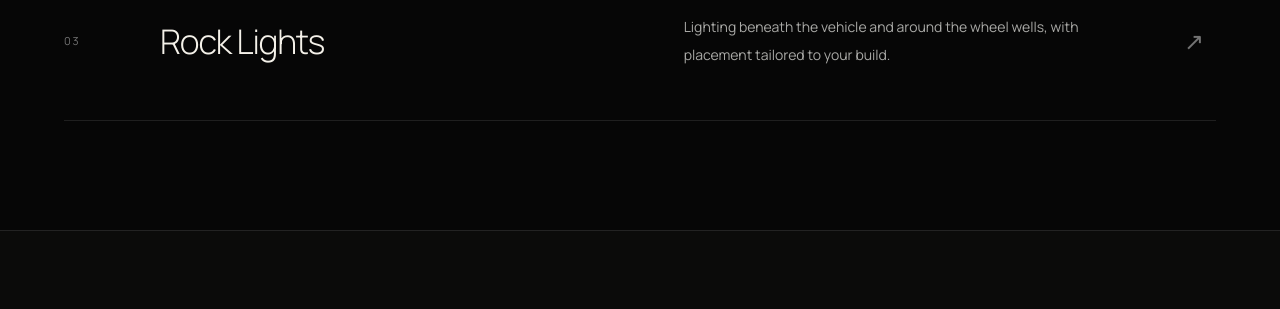
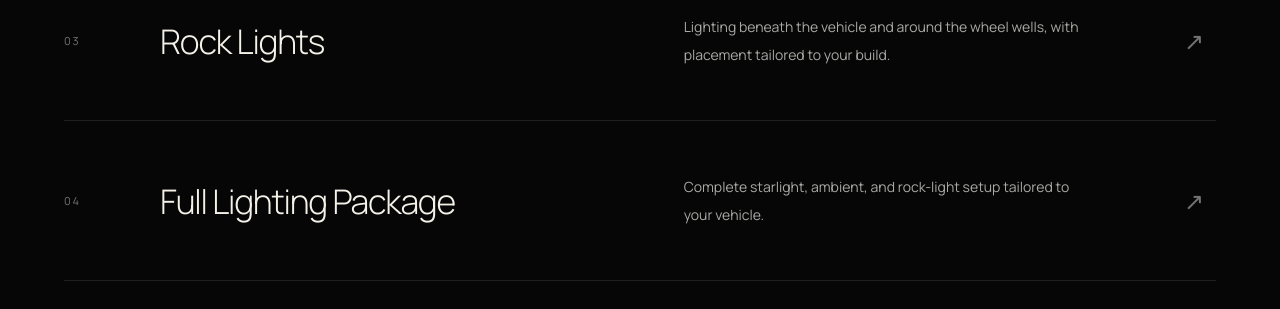
Before and after one commit to marcusctookes22/galaxy-Car-lights, a Next.js app: page / in a window 1280 px wide. Shown: the part 1640-1949 px from the top of the page. Built offline with nearby package versions, Linux system fonts and the light colour scheme; no server answers; grey boxes are pictures that could not be loaded; a web font is replaced by a local one.

Commit message:
Update Galaxy Car Lights website

```diff
--- a/data/services.ts
+++ b/data/services.ts
@@ -25,4 +25,12 @@ export const services: Service[] = [
       "Lighting beneath the vehicle and around the wheel wells, with placement tailored to your build.",
     quoteValue: "Rock Lights",
   },
+  {
+    id: "Full Lighting Package",
+    number: "04",
+    title: "Full Lighting Package",
+    description:
+      "Complete starlight, ambient, and rock-light setup tailored to your vehicle.",
+    quoteValue: "Full Lighting Package",
+  },
 ];
```
